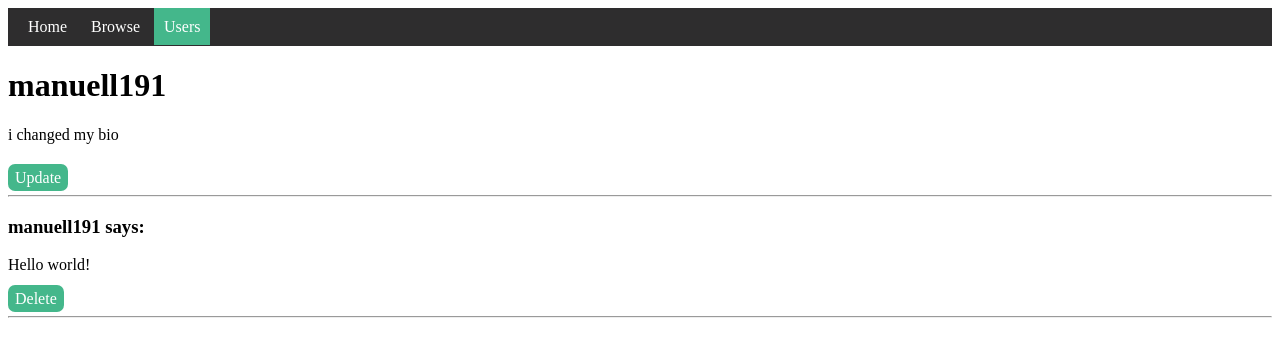
After one commit to manuell191/TwitterCopy, a Django app: page /user/profile/1 in a window 1280 px wide. The commit adds this page. Shown: the top 357 px of the page. Run offline with Django 4.2, Linux system fonts and the light colour scheme; data comes from the database, SQL or seed files in the repository; both versions use the stored data as it was after the commit.

Commit message:
Added bios

```diff
--- a/TwitterCopy/twitterapp/models.py
+++ b/TwitterCopy/twitterapp/models.py
@@ -3,6 +3,7 @@ from django.db import models
 # Create your models here.
 class User(models.Model):
     username = models.CharField(max_length=30)
+    bio = models.CharField(max_length=200, default="", blank=True)
 
     def get_absolute_url(self):
         return "list"
--- a/TwitterCopy/twitterapp/static/styles.css
+++ b/TwitterCopy/twitterapp/static/styles.css
@@ -42,3 +42,16 @@
 td {
     padding: 5px;
 }
+
+.username {
+    text-decoration: none;
+    color: black;
+}
+
+.username:hover {
+    color: #44B78B;
+}
+
+.bio {
+    margin-bottom: 25px;
+}
--- a/TwitterCopy/twitterapp/templates/post_list.html
+++ b/TwitterCopy/twitterapp/templates/post_list.html
@@ -17,7 +17,7 @@
 <hr>
 {% for post in post_list %}
 <div>
-    <h3>{{ post.user.username }} says:</h3>
+    <h3><a class="username" href="{% url 'userprofile' post.user.id %}">{{ post.user.username }} says:</a></h3>
     <p>{{ post.content }}</p>
     <a class="button" href="{% url 'postdelete' post.id %}">Delete</a>
 </div>
--- a/TwitterCopy/twitterapp/templates/user_list.html
+++ b/TwitterCopy/twitterapp/templates/user_list.html
@@ -26,7 +26,7 @@
     {% for user in user_list %}
     <tr>
         <td>
-            {{ user.username }}
+            <a class="username" href="{% url 'userprofile' user.id %}">{{ user.username }}</a>
         </td>
         <td>
             <a class="button" href="{% url 'userdelete' user.id %}">Delete</a>
--- /dev/null
+++ b/TwitterCopy/twitterapp/templates/user_profile.html
@@ -0,0 +1,32 @@
+{% extends './base.html' %}
+
+{% load static %}
+
+{% block head %}
+<link rel="stylesheet" href="{% static 'styles.css' %}">
+{% endblock %}
+
+{% block content %}
+<div class="navbar">
+    <a href="{% url 'home' %}">Home</a>
+    <a href="{% url 'postlist' %}">Browse</a>
+    <a class="here" href="{% url 'userlist' %}">Users</a>
+</div>
+
+<div>
+    <h1>{{ user.username }}</h1>
+    {% if user.bio != "" %}
+    <p class="bio">{{ user.bio }}</p>
+    {% endif %}
+    <a class="button" href="{% url 'userupdate' user.id %}">Update</a>
+</div>
+<hr>
+{% for post in post_list %}
+<div>
+    <h3><a class="username" href="{% url 'userprofile' user.id %}">{{ post.user.username }} says:</a></h3>
+    <p>{{ post.content }}</p>
+    <a class="button" href="{% url 'postdelete' post.id %}">Delete</a>
+</div>
+<hr>
+{% endfor %}
+{% endblock %}
--- a/TwitterCopy/twitterapp/urls.py
+++ b/TwitterCopy/twitterapp/urls.py
@@ -8,5 +8,7 @@ urlpatterns = [
     path('user/delete/<pk>', views.UserDelete, name='userdelete'),
     path('post/list', views.PostList.as_view(), name='postlist'),
     path('post/create', views.PostCreate.as_view(), name='postcreate'),
-    path('post/delete/<pk>', views.PostDelete, name='postdelete')
+    path('post/delete/<pk>', views.PostDelete, name='postdelete'),
+    path('user/profile/<pk>', views.UserProfile, name='userprofile'),
+    path('user/update/<pk>', views.UserUpdate, name='userupdate')
 ]
--- a/TwitterCopy/twitterapp/views.py
+++ b/TwitterCopy/twitterapp/views.py
@@ -1,6 +1,6 @@
 from django.shortcuts import render, redirect
 from django.views.generic import ListView
-from django.views.generic.edit import CreateView
+from django.views.generic.edit import CreateView, UpdateView
 from .models import User, Post
 from .forms import PostCreateForm, UserCreateForm
 
@@ -35,3 +35,25 @@ def PostDelete(request, pk):
     post = Post.objects.get(id=pk)
     post.delete()
     return redirect('postlist')
+
+def UserProfile(request, pk):
+    query = Post.objects.filter(user=pk)
+    user = User.objects.get(id=pk)
+    context = {
+        "post_list": query,
+        "user": user
+    }
+    return render(request, 'user_profile.html', context)
+
+def UserUpdate(request, pk):
+    if request.method == "POST":
+        form =  UserCreateForm(request.POST)
+        if form.is_valid:
+            user = User.objects.get(id=pk)
+            user.username = request.POST["username"]
+            user.bio = request.POST["bio"]
+            user.save()
+            return redirect('userlist')
+    else:
+        form = UserCreateForm
+    return render(request, 'user_update.html', {"form": form})
```
Also changed, not shown: TwitterCopy/twitterapp/forms.py (+16 -0 lines), TwitterCopy/twitterapp/templates/user_update.html (added, +21 -0 lines), TwitterCopy/db.sqlite3, TwitterCopy/twitterapp/migrations/0002_user_bio.py (added).
